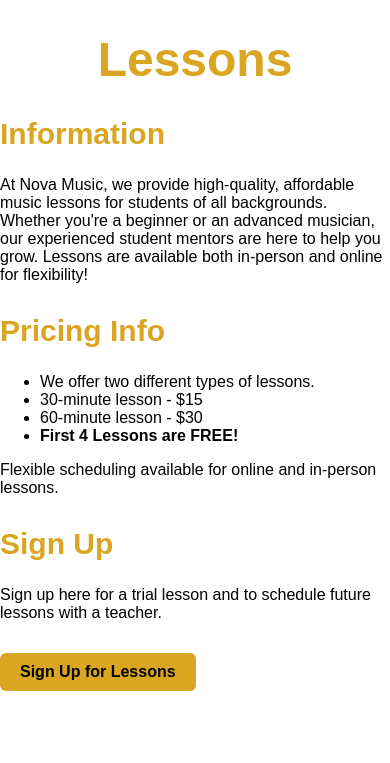
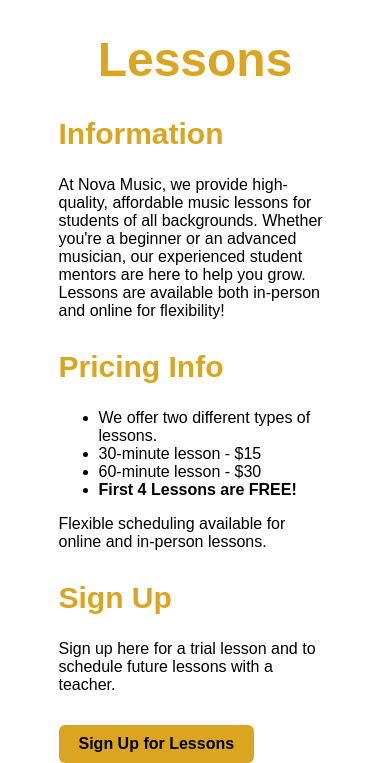
Before and after one commit to EC1790/NovaMusic, a Flask app: page /Lessons in a window 390 px wide. Shown: the part 186-949 px from the top of the page. Before the commit the page ends 877 px from the top, so only its background shows below. Run offline with Flask 3, Linux system fonts and the light colour scheme.

Commit message:
Made Lessons page mobile-friendly
Like with the home page, I added padding to the text on the lessons page, making it more mobile-friendly.

```diff
--- a/static/Lessons.css
+++ b/static/Lessons.css
@@ -14,6 +14,8 @@ body {
   .container {
     max-width: 800px;
     margin: 0 auto;
+    padding-left: 15%;
+    padding-right: 15%;
   }
 
   h1 {
--- a/templates/lessons.html
+++ b/templates/lessons.html
@@ -14,13 +14,13 @@ container, moneyInfo, sign up for orgainization and styling
 </head>
 <body>
   <div id="navbar"></div>
+
   <h1>Lessons</h1>
   <div class="container">
     <div class="info">
       <h2>Information</h2>
       <p>At Nova Music, we provide high-quality, affordable music lessons for students of all backgrounds. Whether you're a beginner or an advanced musician, our experienced student mentors are here to help you grow. Lessons are available both in-person and online for flexibility!</p>
     </div>
-
 
     <h2>Pricing Info</h2>
     <div class="moneyInfo"></div>
@@ -30,16 +30,12 @@ container, moneyInfo, sign up for orgainization and styling
       <li>60-minute lesson - $30</li>
       <li><strong> First 4 Lessons are FREE!</strong></li>
     </ul>
-
     <p>Flexible scheduling available for online and in-person lessons.</p>
-
-
     <div class="signup">
       <h2>Sign Up</h2>
       <p>Sign up here for a trial lesson and to schedule future lessons with a teacher.</p>
       <a class="signup-btn" href="https://tally.so/r/woYKab" target="_blank">Sign Up for Lessons</a>
     </div>
   </div>
-
 </body>
 </html>
```
Lines whose indentation alone changed are shown as unchanged.
